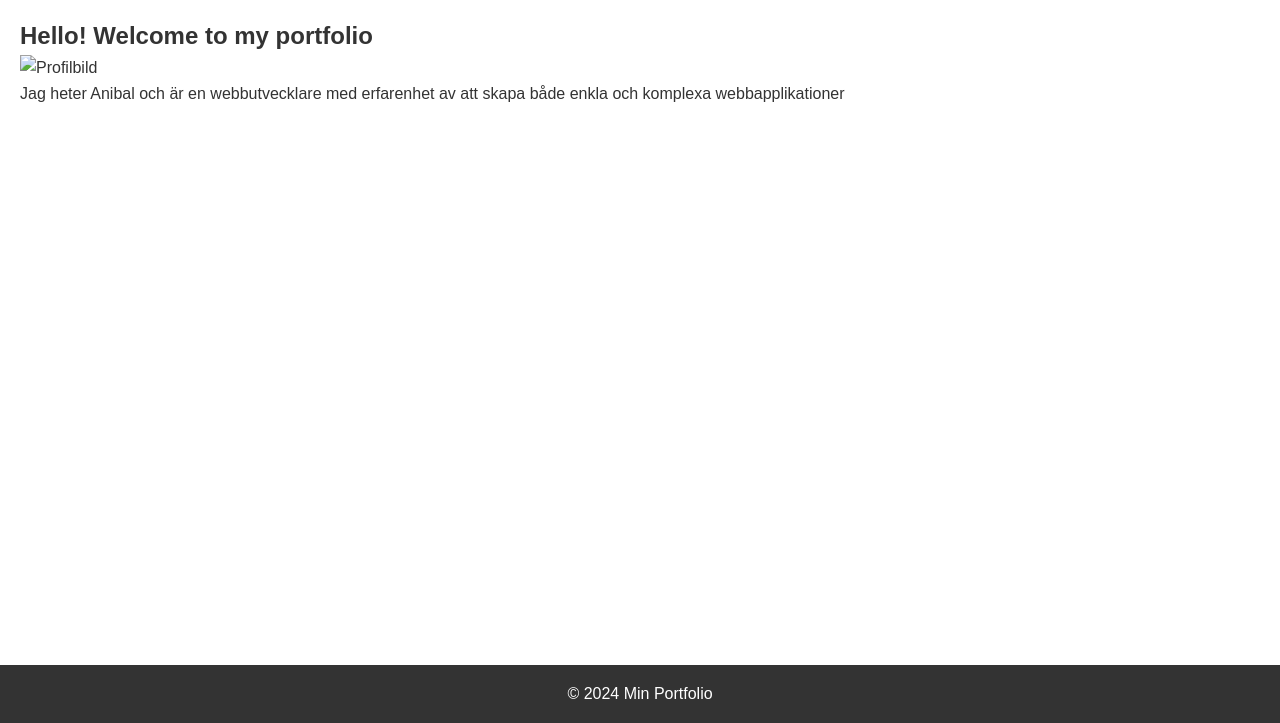
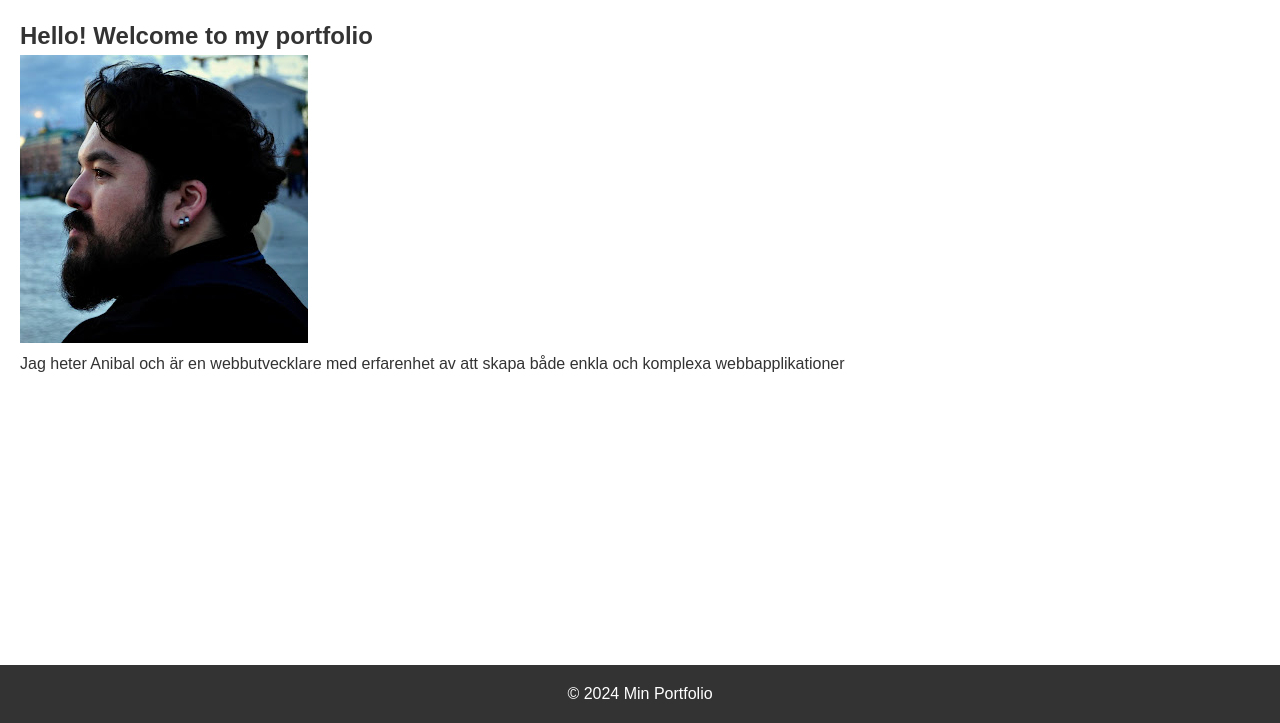
Before and after one commit to ubillanibal/Test-portfolio, a plain HTML site: page index.html in a window 1280 px wide. Shown: the part 77-800 px from the top of the page. Drawn offline with Linux system fonts and the light colour scheme.

Commit message:
add pfp picture

```diff
--- a/index.html
+++ b/index.html
@@ -22,7 +22,7 @@
       <main>
         <h2>Hello! Welcome to my portfolio</h2>
         <section id="about-me">
-          <img src="profilbild.jpg" alt="Profilbild" class="profile-img" />
+          <img src="img/pfp.jpg" alt="Profilbild" class="profile-img" />
           <p>
             Jag heter Anibal och är en webbutvecklare med erfarenhet av att
             skapa både enkla och komplexa webbapplikationer
```
Also changed, not shown: img/pfp.jpg (added).
